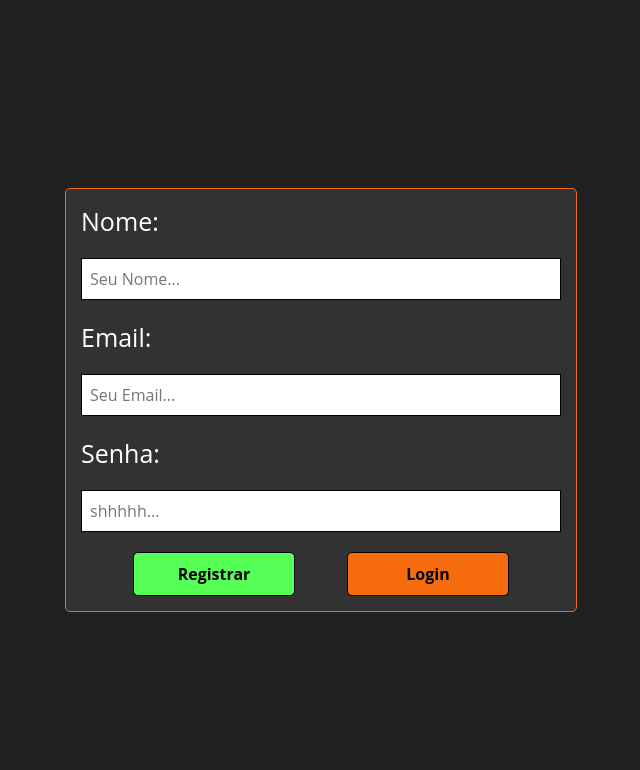
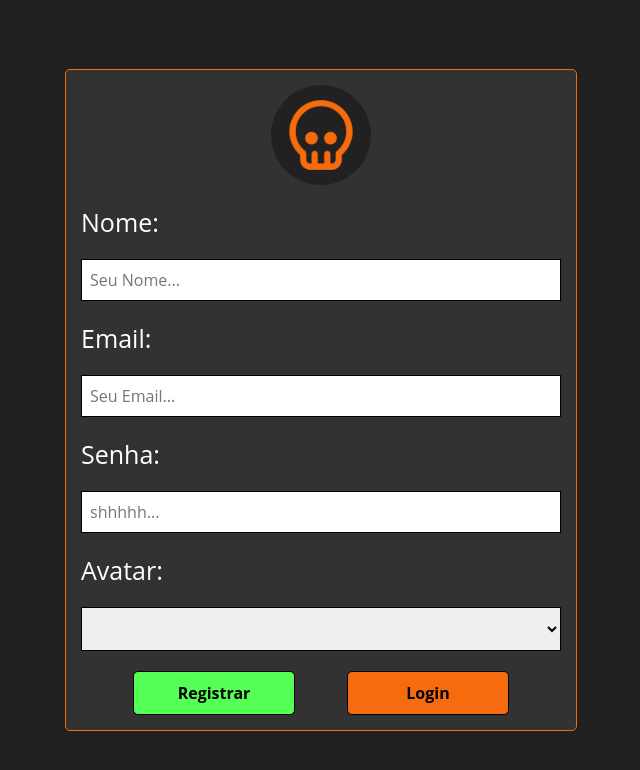
Before and after one commit to YagoFogaca/To-Do-List-React-TS, a React (Vite) app in the folder to-do-list/: page / in a window 1280 px wide. Both pictures are taken after a click on the button "Cadastro". Shown: the top 770 px of the page, without its empty margins (319-959 px from the left). Built offline with nearby package versions, Linux system fonts and the light colour scheme.

Commit message:
feat: Update on the user creation form component, implementation of avatar choice

```diff
--- a/to-do-list/src/components/forms/user/form-registration/form-registration.tsx
+++ b/to-do-list/src/components/forms/user/form-registration/form-registration.tsx
@@ -4,11 +4,17 @@ import { Input } from '../../../input/input';
 import { inputsData } from '../../../../utils/data-components/input-registration/input-registration';
 import { BtnSbumit } from '../../../btn/btn-submit';
 import { BtnOnClick } from '../../../btn/btn-onClick';
+import { Select } from './style-form';
+import { useState } from 'react';
 
 export function FormCreateUser({ changePage }: any) {
+  const [avatar, setAvatar] = useState('./public/user-picture/7.png');
   return (
     <>
       <Form>
+        <figure>
+          <img src={avatar} alt="Avatar" />
+        </figure>
         {inputsData.map((item, index) => {
           return (
             <>
@@ -24,6 +30,21 @@ export function FormCreateUser({ changePage }: any) {
             </>
           );
         })}
+        <Label text={'Avatar: '} htmlFor={'avatar'} />
+        <Select
+          onChange={(event) => {
+            setAvatar(event.currentTarget.value);
+          }}
+        >
+          <option value="./public/user-picture/7.png"></option>
+          <option value="./public/user-picture/1.png">Avatar - 1</option>
+          <option value="./public/user-picture/2.png">Avatar - 2</option>
+          <option value="./public/user-picture/3.png">Avatar - 3</option>
+          <option value="./public/user-picture/4.png">Avatar - 4</option>
+          <option value="./public/user-picture/5.png">Avatar - 5</option>
+          <option value="./public/user-picture/6.png">Avatar - 6</option>
+          <option value="./public/user-picture/7.png">Avatar - 7</option>
+        </Select>
         <div className="section-btn">
           <BtnSbumit
             type={'submit'}
--- /dev/null
+++ b/to-do-list/src/components/forms/user/form-registration/style-form.ts
@@ -0,0 +1,13 @@
+import styled from 'styled-components';
+
+export const Select = styled.select`
+  font-size: 1.6rem;
+  padding: 0.9rem 0.8rem;
+  cursor: text;
+  border: 1px solid #000;
+  option {
+    padding: 0.9rem 0.8rem;
+    font-size: 1.6rem;
+    cursor: text;
+  }
+`;
--- a/to-do-list/src/components/forms/user/style-forms.ts
+++ b/to-do-list/src/components/forms/user/style-forms.ts
@@ -7,6 +7,16 @@ export const Form = styled.form`
   flex-direction: column;
   gap: 2rem;
 
+  figure {
+    display: flex;
+    justify-content: center;
+  }
+
+  img {
+    border-radius: 100%;
+    width: 100px;
+  }
+
   .section-btn {
     display: flex;
     justify-content: space-evenly;
```
